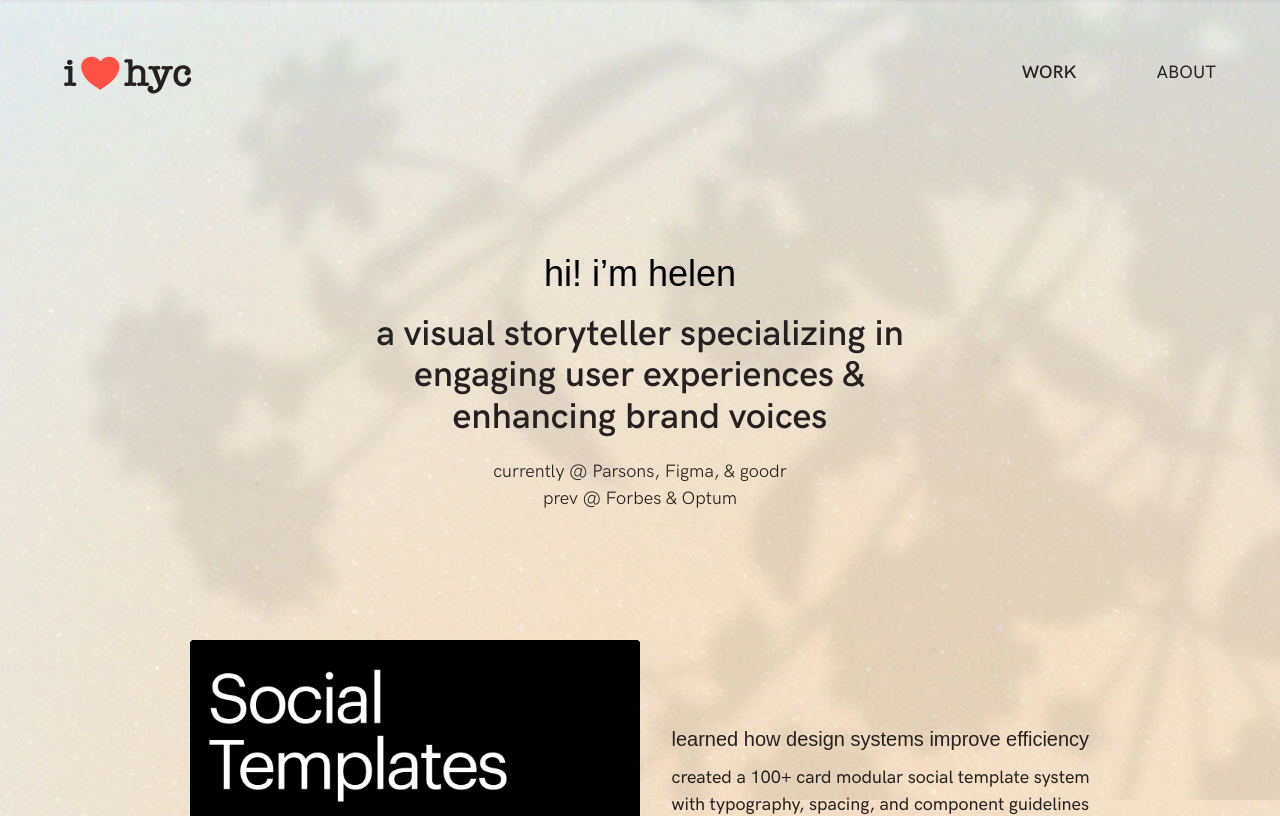
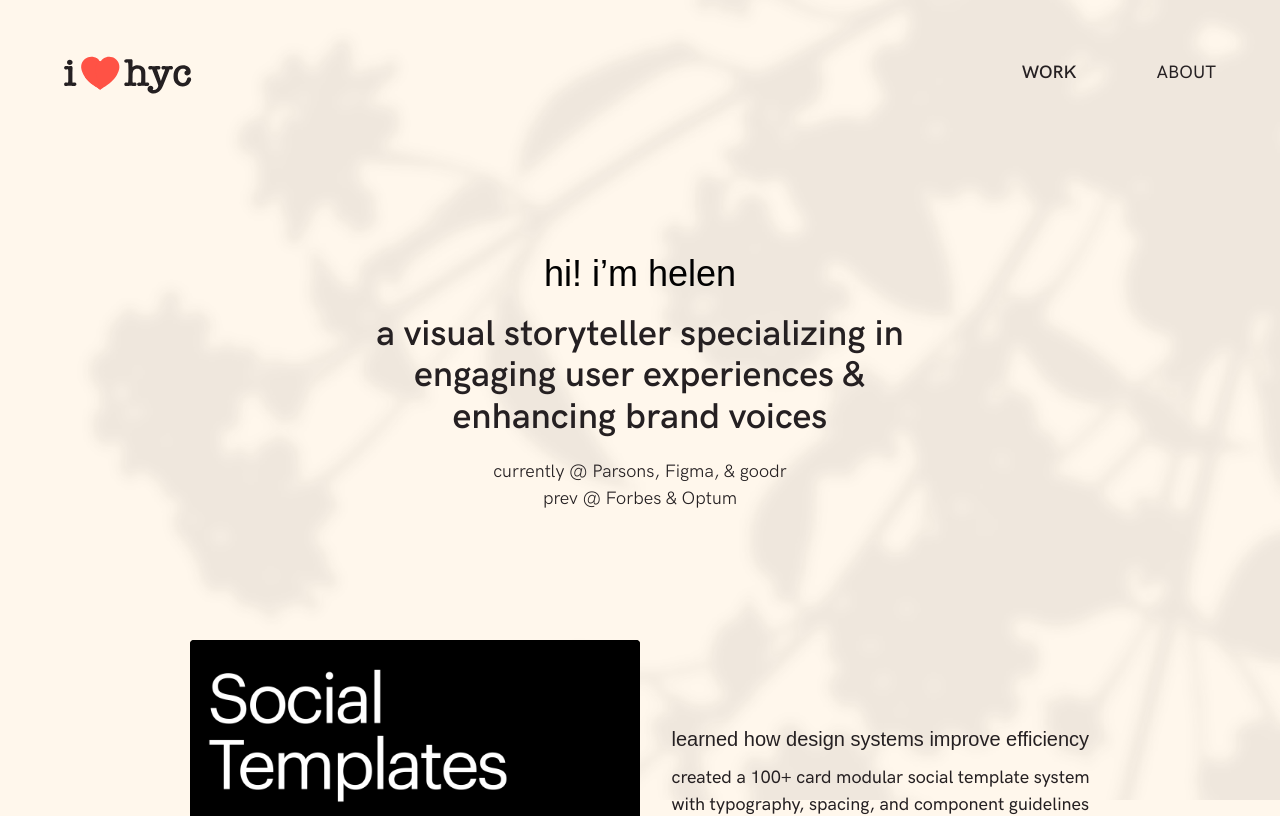
Before and after one commit to helcai/helencai-portfolio, a Next.js app: page / in a window 1280 px wide. Shown: the top 816 px of the page. Built offline with nearby package versions, Linux system fonts and the light colour scheme; a web font is replaced by a local one.

Commit message:
Refine homepage and case study backgrounds

```diff
--- a/app/globals.css
+++ b/app/globals.css
@@ -40,27 +40,32 @@ body {
 
 /* Full-content-height gradient on the homepage wrapper. Body backgrounds
    paint on the canvas at viewport size, which cut the image off mid-page. */
+/* TEMP visual test: solid #FFF7EC homepage. Restore the background-image
+   rules below to revert. */
 .homepage-root {
-  background-color: var(--color-white);
-  background-image: url("/images/background/yellow-blue-gradient-bkg-mobile.jpg");
+  background-color: #fff7ec;
+  background-image: none;
+  /* background-image: url("/images/background/yellow-blue-gradient-bkg-mobile.jpg");
   background-size: cover;
   background-repeat: no-repeat;
   background-position: top center;
-  background-attachment: scroll;
+  background-attachment: scroll; */
 }
 
 @media (min-width: 768px) and (hover: hover) and (pointer: fine) {
   body {
-    background-image: url("/images/background/yellow-blue-gradient-bkg.png");
+    background-color: #fff7ec;
+    background-image: none;
+    /* background-image: url("/images/background/yellow-blue-gradient-bkg.png");
     background-size: cover;
     background-repeat: no-repeat;
     background-position: top center;
-    background-attachment: fixed;
+    background-attachment: fixed; */
   }
 
   .homepage-root {
     background-image: none;
-    background-color: transparent;
+    background-color: #fff7ec;
   }
 }
 
```
Also changed, not shown: 1 other file (tests, documents, lock files or other folders).
